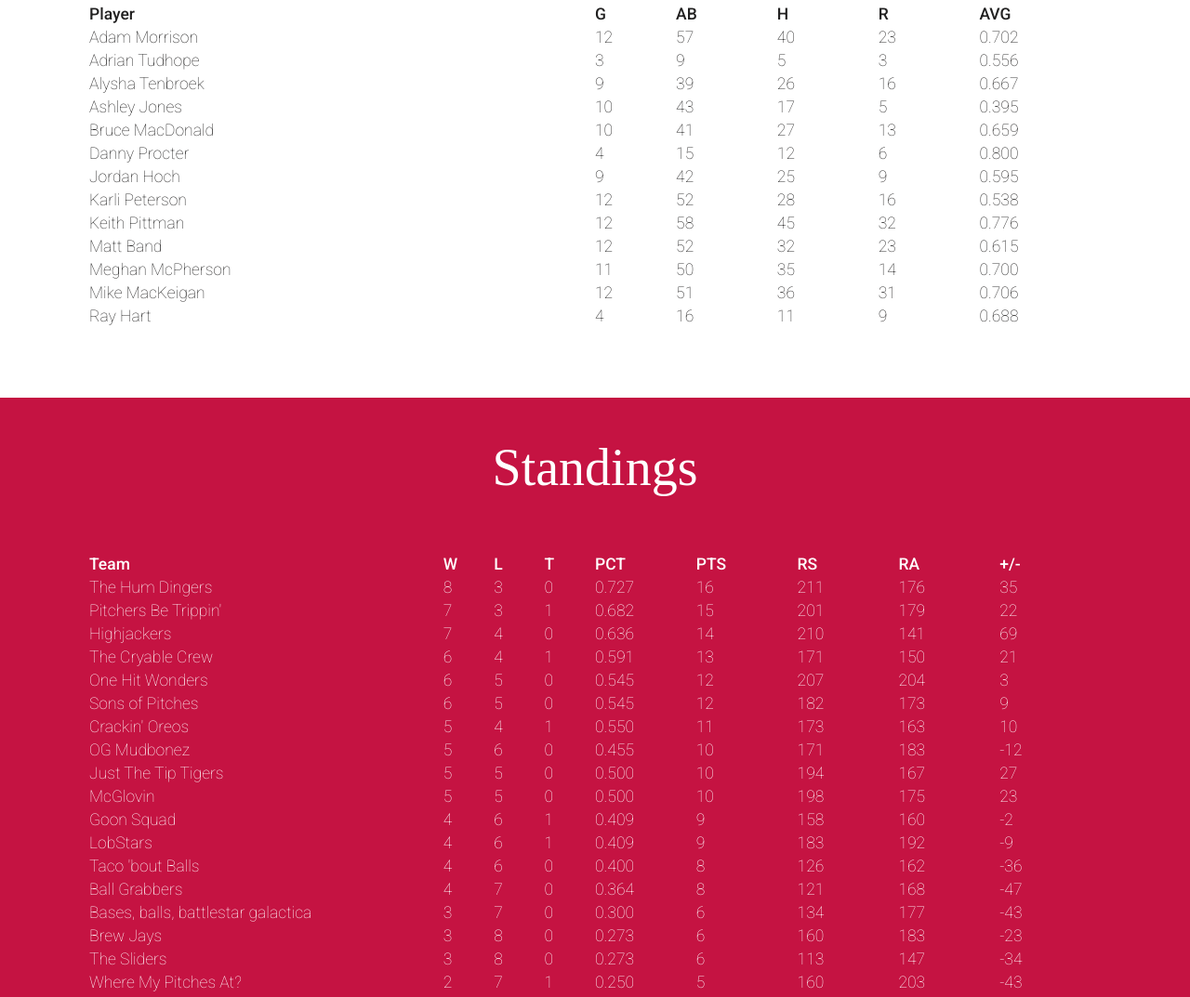
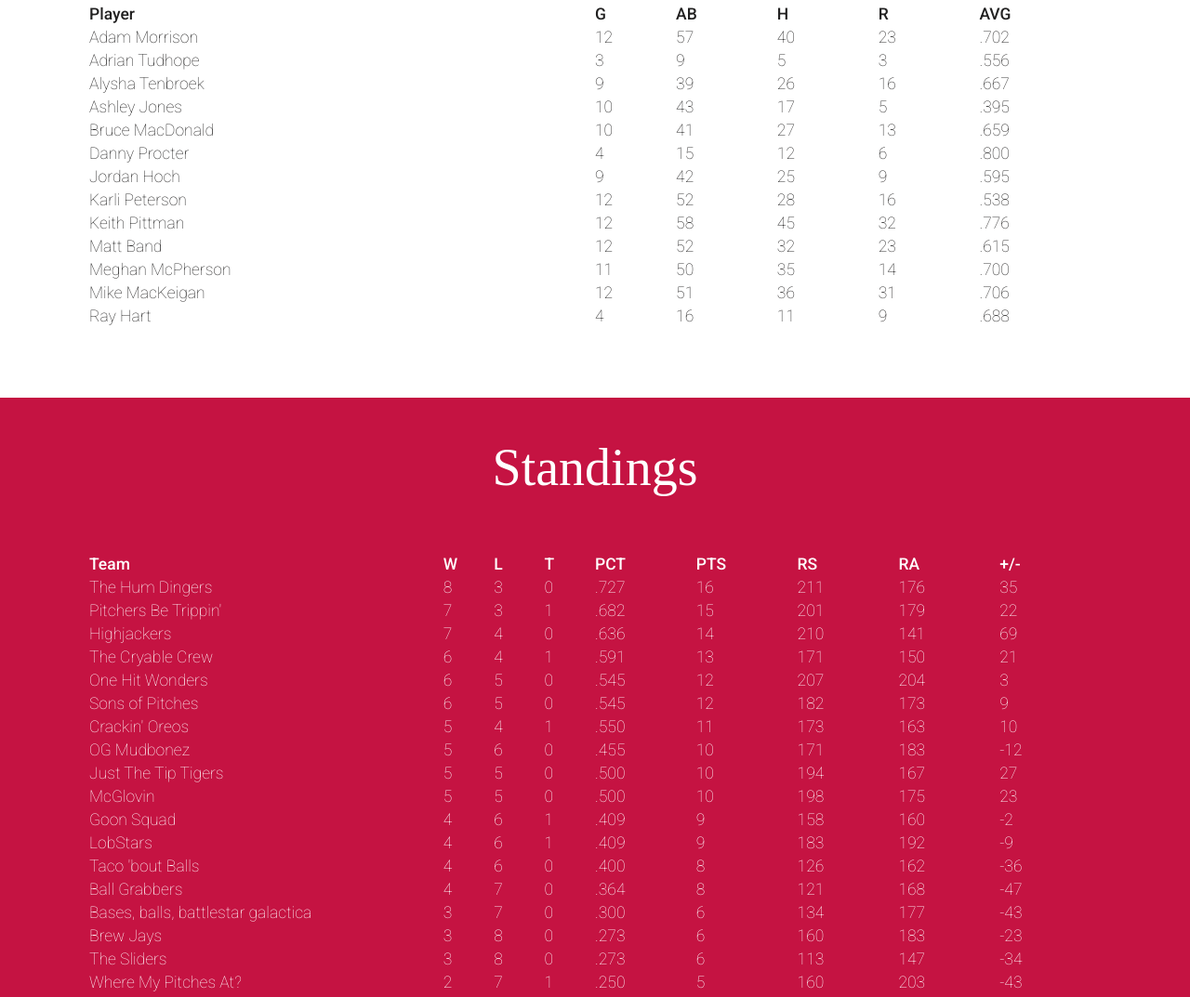
Before and after one commit to mckgn/mckgn.github.io, a plain HTML site: page index.htm in a window 1280 px wide. Shown: the part 2608-3681 px from the top of the page at 93% size. Drawn offline with nearby package versions, Linux system fonts and the light colour scheme; a web font is replaced by a local one.

Commit message:
Cleaned Code

```diff
--- a/index.htm
+++ b/index.htm
@@ -349,7 +349,7 @@
 									<td>57</td>
 									<td>40</td>
 									<td>23</td>
-									<td>0.702</td>
+									<td>.702</td>
 								</tr>
 							</tbody>
 							<tbody>
@@ -359,7 +359,7 @@
 									<td>9</td>
 									<td>5</td>
 									<td>3</td>
-									<td>0.556</td>
+									<td>.556</td>
 								</tr>
 							</tbody>
 							<tbody>
@@ -369,7 +369,7 @@
 									<td>39</td>
 									<td>26</td>
 									<td>16</td>
-									<td>0.667</td>
+									<td>.667</td>
 								</tr>
 							</tbody>
 							<tbody>
@@ -379,7 +379,7 @@
 									<td>43</td>
 									<td>17</td>
 									<td>5</td>
-									<td>0.395</td>
+									<td>.395</td>
 								</tr>
 							</tbody>
 							<tbody>
@@ -389,7 +389,7 @@
 									<td>41</td>
 									<td>27</td>
 									<td>13</td>
-									<td>0.659</td>
+									<td>.659</td>
 								</tr>
 							</tbody>
 							<tbody>
@@ -399,7 +399,7 @@
 									<td>15</td>
 									<td>12</td>
 									<td>6</td>
-									<td>0.800</td>
+									<td>.800</td>
 								</tr>
 							</tbody>
 							<tbody>
@@ -409,7 +409,7 @@
 									<td>42</td>
 									<td>25</td>
 									<td>9</td>
-									<td>0.595</td>
+									<td>.595</td>
 								</tr>
 							</tbody>
 							<tbody>
@@ -419,7 +419,7 @@
 									<td>52</td>
 									<td>28</td>
 									<td>16</td>
-									<td>0.538</td>
+									<td>.538</td>
 								</tr>
 							</tbody>
 							<tbody>
@@ -429,7 +429,7 @@
 									<td>58</td>
 									<td>45</td>
 									<td>32</td>
-									<td>0.776</td>
+									<td>.776</td>
 								</tr>
 							</tbody>
 							<tbody>
@@ -439,7 +439,7 @@
 									<td>52</td>
 									<td>32</td>
 									<td>23</td>
-									<td>0.615</td>
+									<td>.615</td>
 								</tr>
 							</tbody>
 							<tbody>
@@ -449,7 +449,7 @@
 									<td>50</td>
 									<td>35</td>
 									<td>14</td>
-									<td>0.700</td>
+									<td>.700</td>
 								</tr>
 							</tbody>
 							<tbody>
@@ -459,7 +459,7 @@
 									<td>51</td>
 									<td>36</td>
 									<td>31</td>
-									<td>0.706</td>
+									<td>.706</td>
 								</tr>
 							</tbody>
 							<tbody>
@@ -469,7 +469,7 @@
 									<td>16</td>
 									<td>11</td>
 									<td>9</td>
-									<td>0.688</td>
+									<td>.688</td>
 								</tr>
 							</tbody>
             </table>
@@ -509,7 +509,7 @@
 									<td>8</td>
 									<td>3</td>
 									<td>0</td>
-									<td>0.727</td>
+									<td>.727</td>
 									<td>16</td>
 									<td>211</td>
 									<td>176</td>
@@ -522,7 +522,7 @@
 									<td>7</td>
 									<td>3</td>
 									<td>1</td>
-									<td>0.682</td>
+									<td>.682</td>
 									<td>15</td>
 									<td>201</td>
 									<td>179</td>
@@ -535,7 +535,7 @@
 									<td>7</td>
 									<td>4</td>
 									<td>0</td>
-									<td>0.636</td>
+									<td>.636</td>
 									<td>14</td>
 									<td>210</td>
 									<td>141</td>
@@ -548,7 +548,7 @@
 									<td>6</td>
 									<td>4</td>
 									<td>1</td>
-									<td>0.591</td>
+									<td>.591</td>
 									<td>13</td>
 									<td>171</td>
 									<td>150</td>
@@ -561,7 +561,7 @@
 									<td>6</td>
 									<td>5</td>
 									<td>0</td>
-									<td>0.545</td>
+									<td>.545</td>
 									<td>12</td>
 									<td>207</td>
 									<td>204</td>
@@ -574,7 +574,7 @@
 									<td>6</td>
 									<td>5</td>
 									<td>0</td>
-									<td>0.545</td>
+									<td>.545</td>
 									<td>12</td>
 									<td>182</td>
 									<td>173</td>
@@ -587,7 +587,7 @@
 									<td>5</td>
 									<td>4</td>
 									<td>1</td>
-									<td>0.550</td>
+									<td>.550</td>
 									<td>11</td>
 									<td>173</td>
 									<td>163</td>
@@ -600,7 +600,7 @@
 									<td>5</td>
 									<td>6</td>
 									<td>0</td>
-									<td>0.455</td>
+									<td>.455</td>
 									<td>10</td>
 									<td>171</td>
 									<td>183</td>
@@ -613,7 +613,7 @@
 									<td>5</td>
 									<td>5</td>
 									<td>0</td>
-									<td>0.500</td>
+									<td>.500</td>
 									<td>10</td>
 									<td>194</td>
 									<td>167</td>
@@ -626,7 +626,7 @@
 									<td>5</td>
 									<td>5</td>
 									<td>0</td>
-									<td>0.500</td>
+									<td>.500</td>
 									<td>10</td>
 									<td>198</td>
 									<td>175</td>
@@ -639,7 +639,7 @@
 									<td>4</td>
 									<td>6</td>
 									<td>1</td>
-									<td>0.409</td>
+									<td>.409</td>
 									<td>9</td>
 									<td>158</td>
 									<td>160</td>
@@ -652,7 +652,7 @@
 									<td>4</td>
 									<td>6</td>
 									<td>1</td>
-									<td>0.409</td>
+									<td>.409</td>
 									<td>9</td>
 									<td>183</td>
 									<td>192</td>
@@ -665,7 +665,7 @@
 									<td>4</td>
 									<td>6</td>
 									<td>0</td>
-									<td>0.400</td>
+									<td>.400</td>
 									<td>8</td>
 									<td>126</td>
 									<td>162</td>
@@ -678,7 +678,7 @@
 									<td>4</td>
 									<td>7</td>
 									<td>0</td>
-									<td>0.364</td>
+									<td>.364</td>
 									<td>8</td>
 									<td>121</td>
 									<td>168</td>
@@ -691,7 +691,7 @@
 									<td>3</td>
 									<td>7</td>
 									<td>0</td>
-									<td>0.300</td>
+									<td>.300</td>
 									<td>6</td>
 									<td>134</td>
 									<td>177</td>
@@ -704,7 +704,7 @@
 									<td>3</td>
 									<td>8</td>
 									<td>0</td>
-									<td>0.273</td>
+									<td>.273</td>
 									<td>6</td>
 									<td>160</td>
 									<td>183</td>
@@ -717,7 +717,7 @@
 									<td>3</td>
 									<td>8</td>
 									<td>0</td>
-									<td>0.273</td>
+									<td>.273</td>
 									<td>6</td>
 									<td>113</td>
 									<td>147</td>
@@ -730,7 +730,7 @@
 									<td>2</td>
 									<td>7</td>
 									<td>1</td>
-									<td>0.250</td>
+									<td>.250</td>
 									<td>5</td>
 									<td>160</td>
 									<td>203</td>
```
